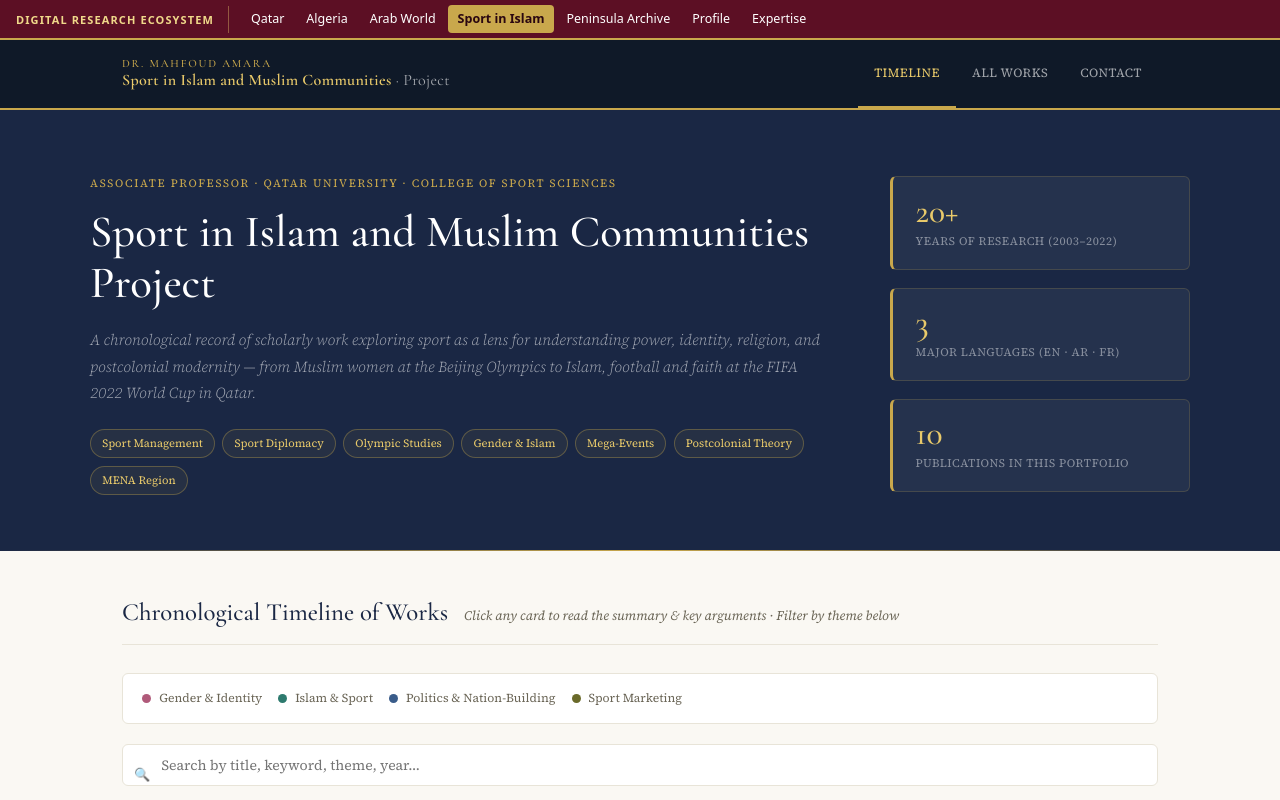
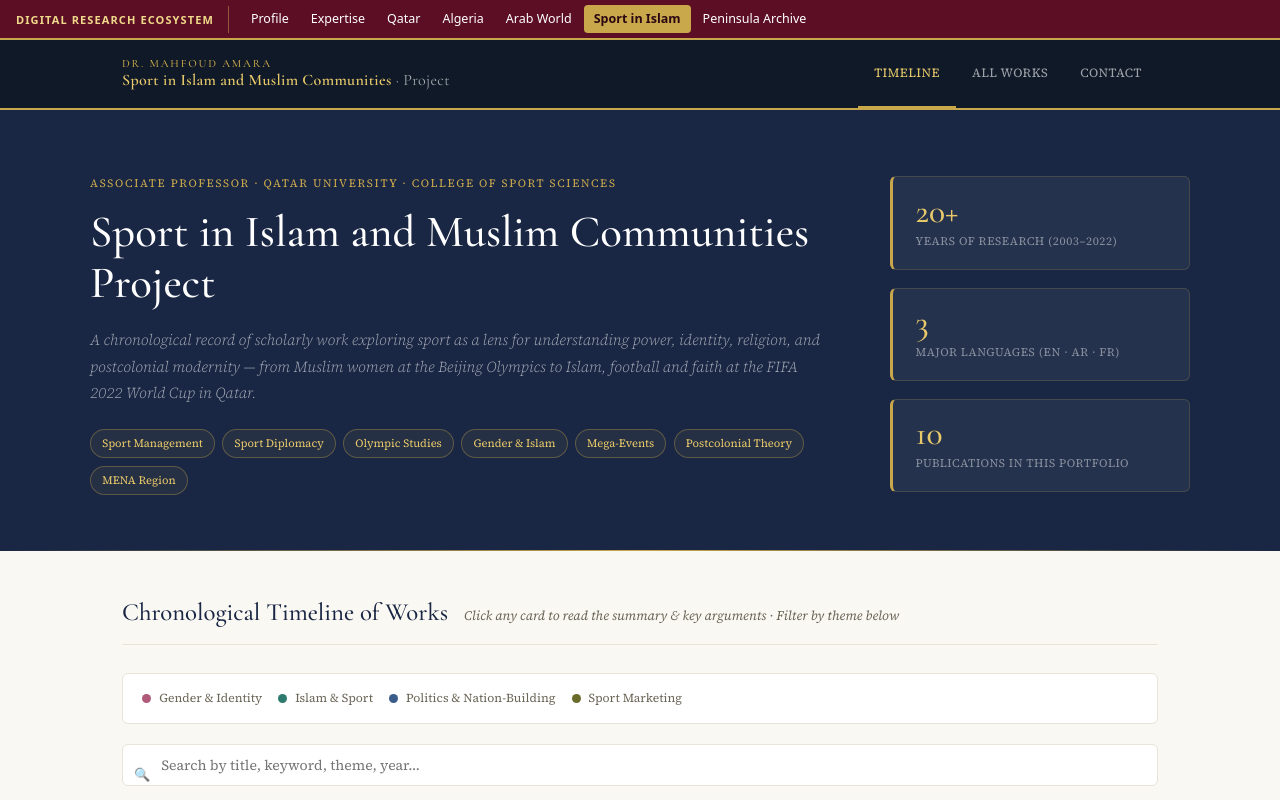
Before and after one commit to Mahfoudm33/Sport-in-Islam-and-Muslim-Communities-Project, a plain HTML site: page index.html in a window 1280 px wide. Shown: the top 800 px of the page. Drawn offline with nearby package versions, Linux system fonts and the light colour scheme.

Commit message:
Ecosystem bar: Profile and Expertise first

```diff
--- a/index.html
+++ b/index.html
@@ -192,7 +192,7 @@ footer{background:var(--navy-deep);border-top:1px solid var(--gold);padding:2rem
 </style>
 </head>
 <body>
-<div class="mae-bar" role="navigation" aria-label="Digital Research Ecosystem — projects by Dr. Mahfoud Amara"><a class="mae-home" href="https://mahfoudm33.github.io/Digital-Research-Ecosystem-Project/">Digital Research Ecosystem</a><ul><li><a href="https://mahfoudm33.github.io/Sport-in-Qatar-Research-Project/">Qatar</a></li><li><a href="https://mahfoudm33.github.io/Sport-and-Algerian-Studies/">Algeria</a></li><li><a href="https://mahfoudm33.github.io/Dr-Mahfoud-Amara-Publications-Arab-World/">Arab World</a></li><li><a href="https://mahfoudm33.github.io/Sport-in-Islam-and-Muslim-Communities-Project/" aria-current="page">Sport in Islam</a></li><li><a href="https://mahfoudm33.github.io/Dr-Mahfoud-Amara-in-the-Peninsula-/">Peninsula Archive</a></li><li><a href="https://mahfoudm33.github.io/Dr-Mahfoud-Amara-webpage-/">Profile</a></li><li><a href="https://mahfoudm33.github.io/expertise/">Expertise</a></li></ul></div>
+<div class="mae-bar" role="navigation" aria-label="Digital Research Ecosystem — projects by Dr. Mahfoud Amara"><a class="mae-home" href="https://mahfoudm33.github.io/Digital-Research-Ecosystem-Project/">Digital Research Ecosystem</a><ul><li><a href="https://mahfoudm33.github.io/Dr-Mahfoud-Amara-webpage-/">Profile</a></li><li><a href="https://mahfoudm33.github.io/expertise/">Expertise</a></li><li><a href="https://mahfoudm33.github.io/Sport-in-Qatar-Research-Project/">Qatar</a></li><li><a href="https://mahfoudm33.github.io/Sport-and-Algerian-Studies/">Algeria</a></li><li><a href="https://mahfoudm33.github.io/Dr-Mahfoud-Amara-Publications-Arab-World/">Arab World</a></li><li><a href="https://mahfoudm33.github.io/Sport-in-Islam-and-Muslim-Communities-Project/" aria-current="page">Sport in Islam</a></li><li><a href="https://mahfoudm33.github.io/Dr-Mahfoud-Amara-in-the-Peninsula-/">Peninsula Archive</a></li></ul></div>
 <div id="reading-bar"></div>
 <button id="scroll-top" onclick="window.scrollTo({top:0,behavior:'smooth'})" title="Back to top">&#8593;</button>
 
```
